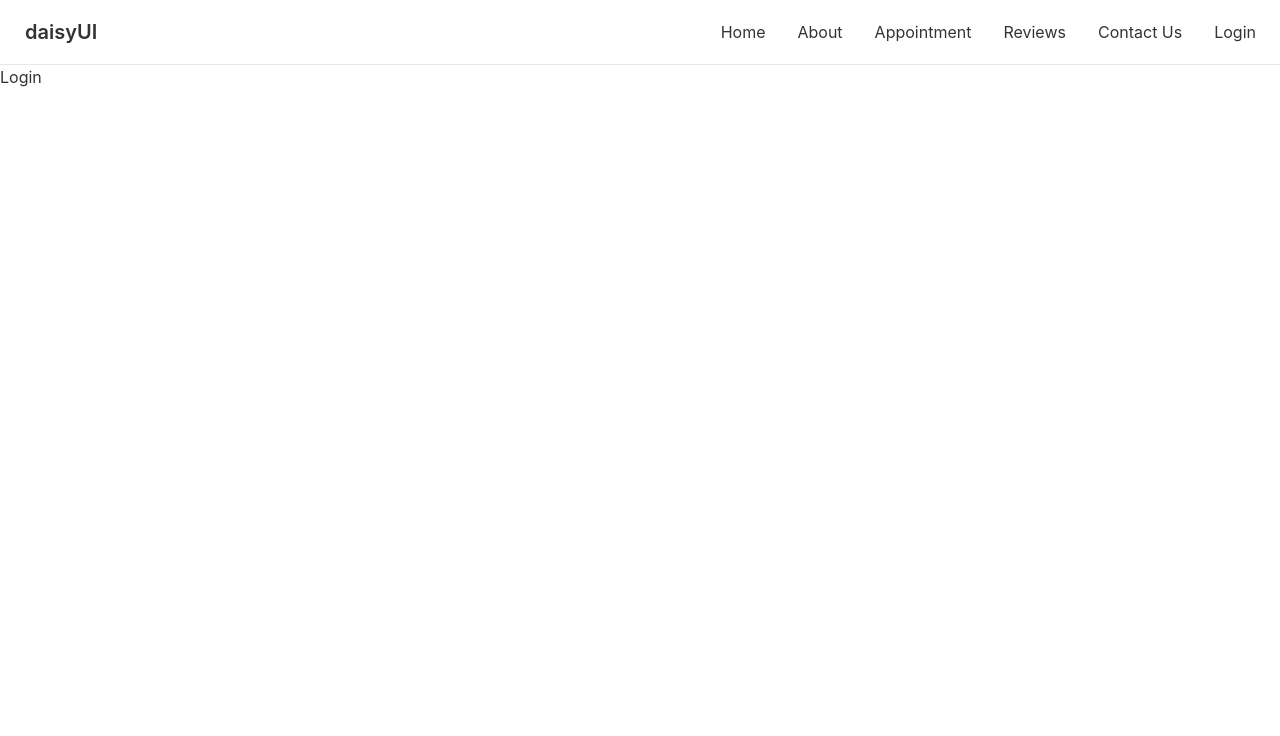
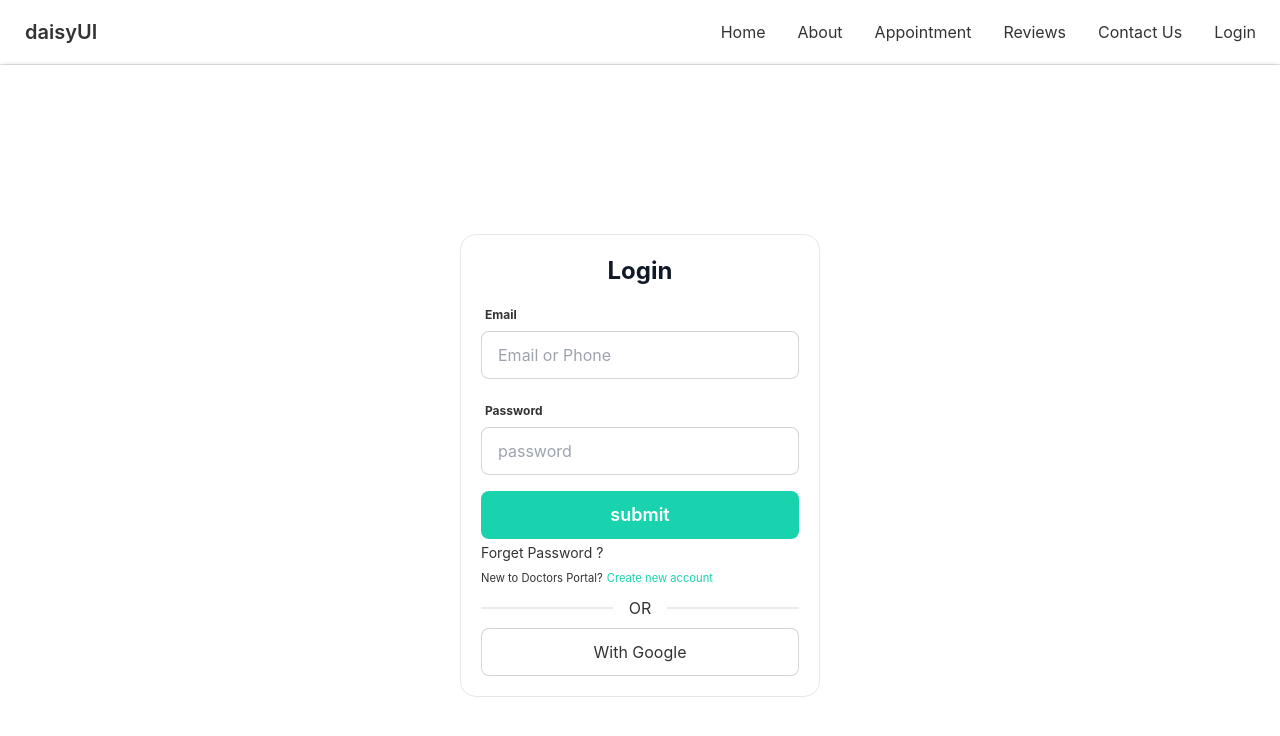
Before and after one commit to MernLearner/doctor-portal, a React (Create React App) app: page /login in a window 1280 px wide. Shown: the top 736 px of the page. Built offline with nearby package versions, Linux system fonts and the light colour scheme.

Commit message:
login page design done

```diff
--- a/src/App.css
+++ b/src/App.css
@@ -39,7 +39,7 @@
 }
 
 .my-shadow {
-  -webkit-box-shadow: 0px 0px 6px 0px rgba(0, 0, 0, 0.38);
-  -moz-box-shadow: 0px 0px 6px 0px rgba(0, 0, 0, 0.38);
-  box-shadow: 0px 0px 6px 0px rgba(0, 0, 0, 0.38);
+  -webkit-box-shadow: 0px 0px 6px -2px rgba(0, 0, 0, 0.38);
+  -moz-box-shadow: 0px 0px 6px -2px rgba(0, 0, 0, 0.38);
+  box-shadow: 0px 0px 6px -2px rgba(0, 0, 0, 0.38);
 }
--- a/src/App.js
+++ b/src/App.js
@@ -7,8 +7,8 @@ import About from './components/Pages/About/About';
 import Appointment from './components/Pages/Appointment/Appointment';
 import Reviews from './components/Pages/Reviews/Reviews';
 import ContactUs from './components/Pages/ContactUs/ContactUs';
-import Login from './components/Shared/Login';
 import NoteFound from './components/Shared/NoteFound';
+import Login from './components/Pages/Login/Login';
 
 function App() {
   return (
--- a/src/components/Pages/Appointment/AvailableSlot.jsx
+++ b/src/components/Pages/Appointment/AvailableSlot.jsx
@@ -6,7 +6,7 @@ const AvailableSlot = ({date}) => {
     const [serviceTimeSlot, setServiceTimeSlot] = useState([]);
     const [handleModal,setHandleModal] = useState(null);
     useEffect(() => {
-        fetch('serviceSlote.json')
+        fetch('http://localhost:5000/serviceslot')
             .then(res => res.json())
             .then(data => setServiceTimeSlot(data))
     }, []);
--- /dev/null
+++ b/src/components/Pages/Login/Login.jsx
@@ -0,0 +1,49 @@
+import React from 'react';
+import { useForm } from "react-hook-form";
+const Login = () => {
+
+    const { register, handleSubmit, formState: { errors } } = useForm();
+    const onSubmit = data => console.log(data);
+    return (
+        <div className='h-screen flex items-center justify-center my-shadow p-5'>
+            <div className='lg:w-[360px] w-full border p-5 rounded-2xl'>
+                <div className='text-center font-bold text-gray-900 text-2xl capitalize mb-3'>login</div>
+                <div className='grid grid-cols-1 gap-3 '>
+                    <form onSubmit={handleSubmit(onSubmit)} className="w-full">
+                        <div className="form-control  ">
+                            <label className="label  ">
+                                <span className="label-text-alt font-bold">Email</span>
+                            </label>
+                            <input type='text' placeholder="Email or Phone" className="input input-bordered  " {...register("email", { required: true, pattern: /^[a-z0-9]+@[a-z]+\.[a-z]{2,3}/i })} />
+                            <label className="label  ">
+                                {errors.email?.type === 'required' && <span className="label-text-alt text-red-500">This field is require</span>}
+                                {errors.email?.type === 'pattern' && <span className="label-text-alt text-red-500">Write a valid email</span>}
+                            </label>
+                        </div>
+                        <div className="form-control  ">
+                            <label className="label  ">
+                                <span className="label-text-alt font-bold py-0 my-0">Password</span>
+                            </label>
+                            <input type='password' placeholder="password" className="input input-bordered  " {...register("password", { required: true, minLength: 6 })} />
+                            <label className="label  ">
+                                {errors.password?.type === 'required' && <span className="label-text-alt text-red-500">This field is require</span>}
+                                {errors.password?.type === 'minLength' && <span className="label-text-alt text-red-500">Must be 6 or more character</span>}
+                            </label>
+                        </div>
+                        <div className="form-control  ">
+                            <input type="submit" value="submit" className="input input-border-0 cursor-pointer font-semibold text-white text-lg bg-secondary  " />
+                        </div>
+                    </form>
+                    <p className='text-sm text-left' style={{marginTop:"-8px"}}>Forget Password ?</p>
+                    <p className='text-sm text-left' style={{marginTop:"-8px"}}><small>New to Doctors Portal?</small> <small className='text-secondary'>Create new account</small></p>
+                    <div style={{marginTop:"0",marginBottom:"0"}} class="divider">OR</div>
+                    <div className="  ">
+                        <button className="input input-bordered w-full hover:font-bold  capitalize hover:text-white hover:bg-secondary  hover:border-0"> with google</button>
+                    </div>
+                </div>
+            </div>
+        </div>
+    );
+};
+
+export default Login;
--- a/src/components/Shared/Login.jsx
+++ /dev/null
@@ -1,11 +0,0 @@
-import React from 'react';
-
-const Login = () => {
-    return (
-        <div>
-            Login
-        </div>
-    );
-};
-
-export default Login;
```
